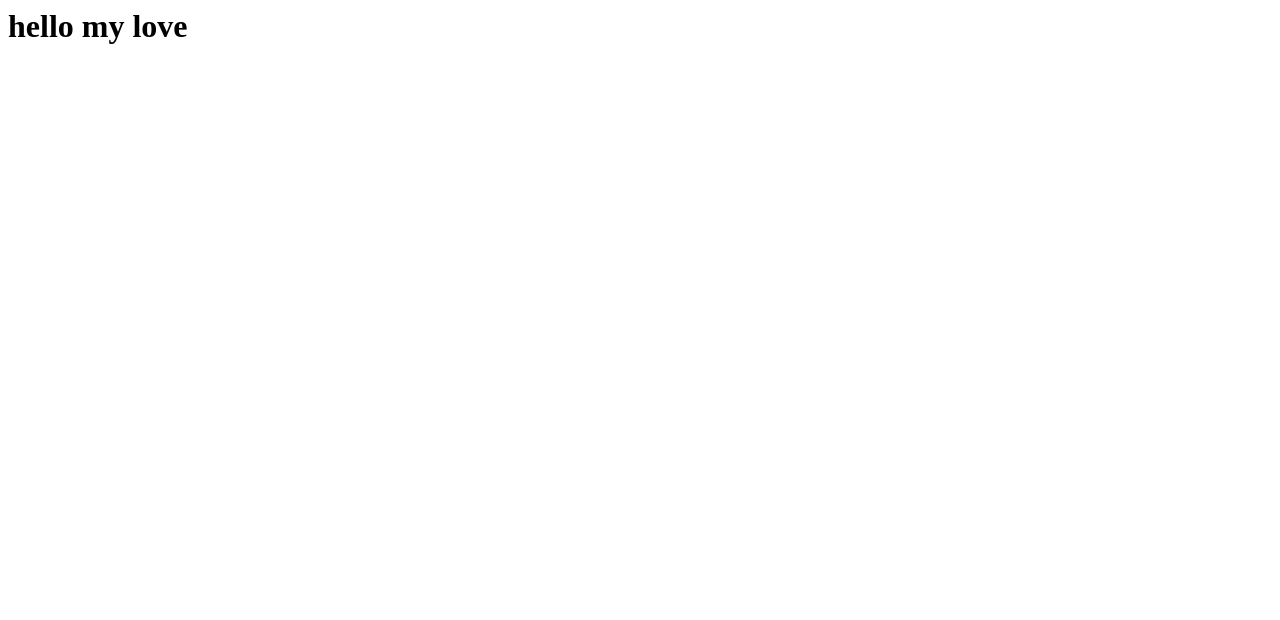
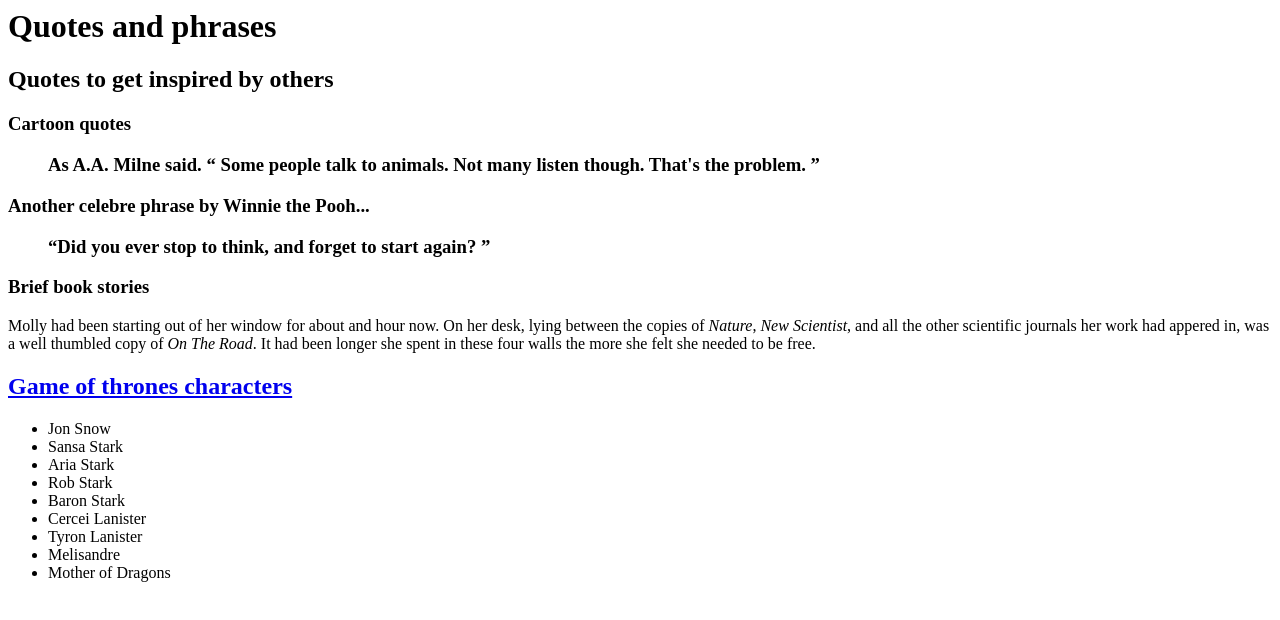
Before and after one commit to megtyy/melissa-store, a plain HTML site: page index.html in a window 1280 px wide. Drawn offline with Linux system fonts and the light colour scheme.

```diff
--- a/index.html
+++ b/index.html
@@ -1 +1,40 @@
-<h1>hello my love</h1>
+<html>
+	<body>
+		<h1>Quotes and phrases
+		<h1/>
+		<h2>Quotes to get inspired by others
+		<h2/>
+		<h3>Cartoon quotes
+		<h3/>
+		<p>
+		<blockquote>
+			<p> As A.A. Milne said.
+			<q> Some people talk to animals. Not many listen though. That's the problem.
+			</q>
+			<p/>
+		</blockquote>
+		Another celebre phrase by Winnie the Pooh...
+		<blockquote>
+		<q>Did you ever stop to think, and forget to start again?
+		</q></blockquote>
+		<p/>
+		<h3>Brief book stories
+		</h3>
+		<p>Molly had been starting out of her window for about and hour now. On her desk, lying between the copies of <i> Nature</i>, <i> New Scientist</i>, and all the other scientific journals her work had appered in, was a well thumbled copy of <cite> On The Road</cite>. It had been longer she spent in these four walls the more she felt she needed to be free.
+		</p>
+		<h2><a href="https://en.wikipedia.org/wiki/Game_of_Thrones"> Game of thrones characters</a>
+
+		</h2>
+		<ul>
+			<li>Jon Snow</li>
+			<li>Sansa Stark</li>
+			<li>Aria Stark</li>
+			<li>Rob Stark</li>
+			<li>Baron Stark</li>
+			<li>Cercei Lanister</li>
+			<li>Tyron Lanister</li>
+			<li>Melisandre</li>
+			<li>Mother of Dragons</li>
+		</ul>
+	</body>
+</html>
```
